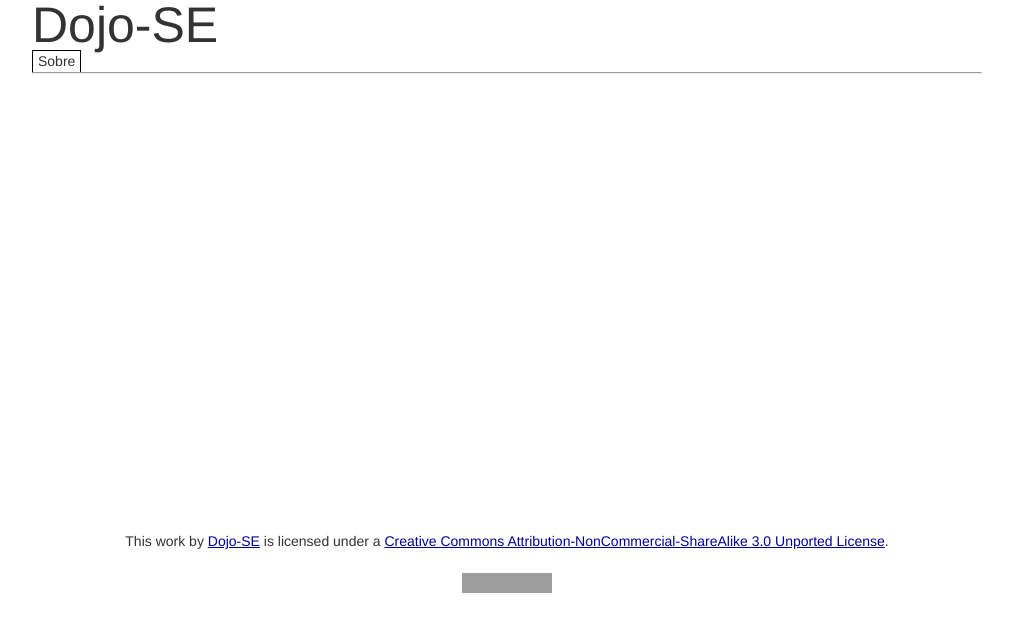
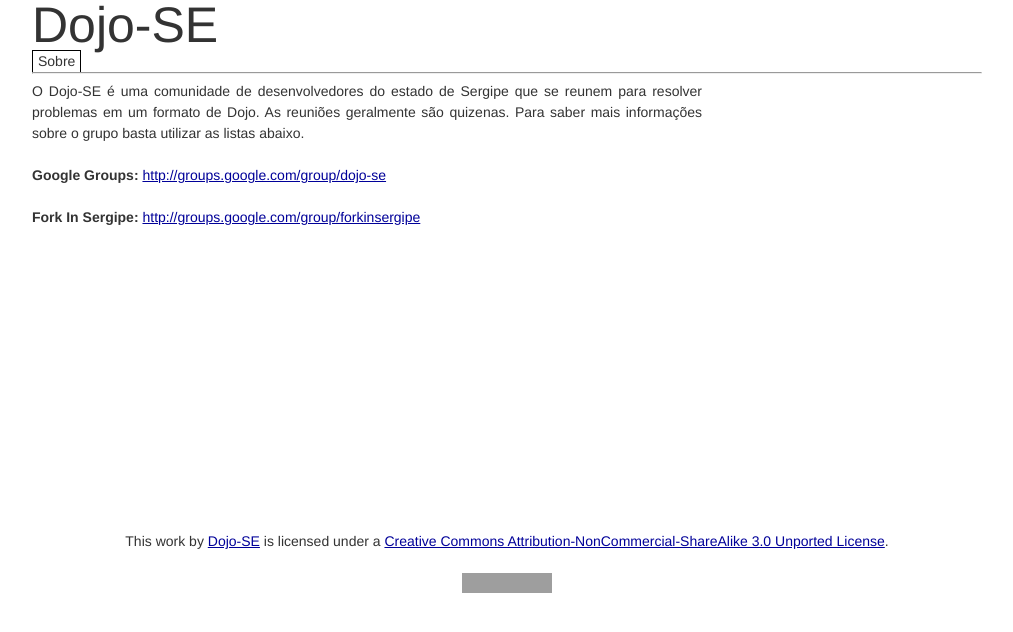
Before and after one commit to dojo-se/dojo-se.github.com, a Jekyll site: the page built from index.markdown, in a window 1280 px wide. Shown: the top 632 px of the page, without its empty margins (133-1146 px from the left). Built offline with Jekyll 4.4.1, drawn with Linux system fonts in a browser that asks for light colours; some of the changed lines change nothing that is shown; grey boxes are pictures that could not be loaded.

Commit message:
Removendo o arquivo sobre e adicionando seu conteúdo na index

```diff
--- a/index.html
+++ /dev/null
@@ -1,6 +0,0 @@
----
-layout: master
-title: Home
-keywords: dojo, coding, open source, programming, software, languages, tdd, dbb, test, tests, baby steps, refactory, best praticies
-description: Site Dojo-SE, um grupo com o intuíto de evoluir as habilidades de programação de seus membros usando boas práticas de desenvolvimento de software
----
--- a/sobre.markdown
+++ b/index.markdown
@@ -1,6 +1,6 @@
 ---
 layout: master
-title: Sobre
+title: Home
 keywords: dojo, coding, open source, programming, software, languages, tdd, dbb, test, tests, baby steps, refactory, best praticies
 description: Site Dojo-SE, um grupo com o intuíto de evoluir as habilidades de programação de seus membros usando boas práticas de desenvolvimento de software
 ---
```
